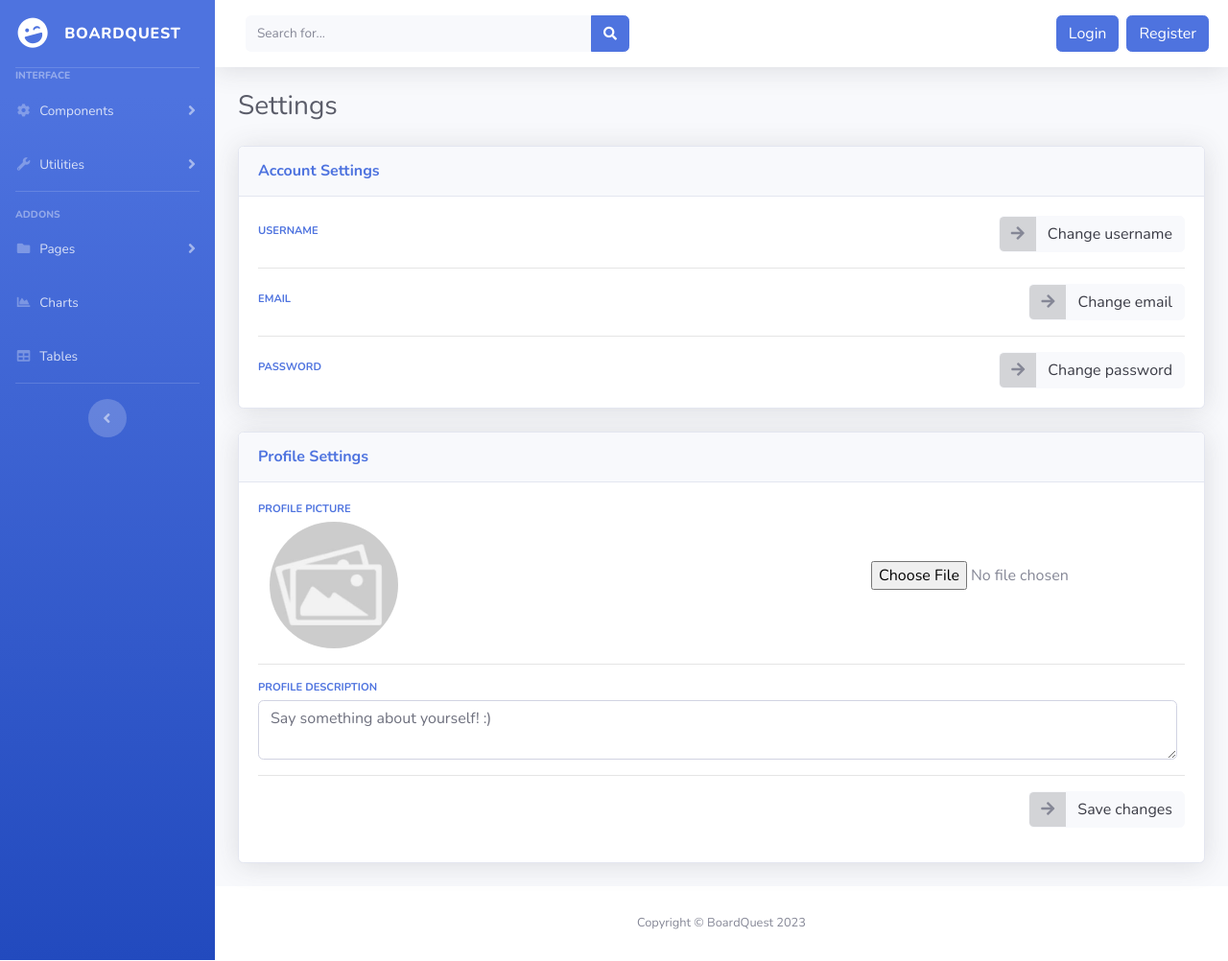
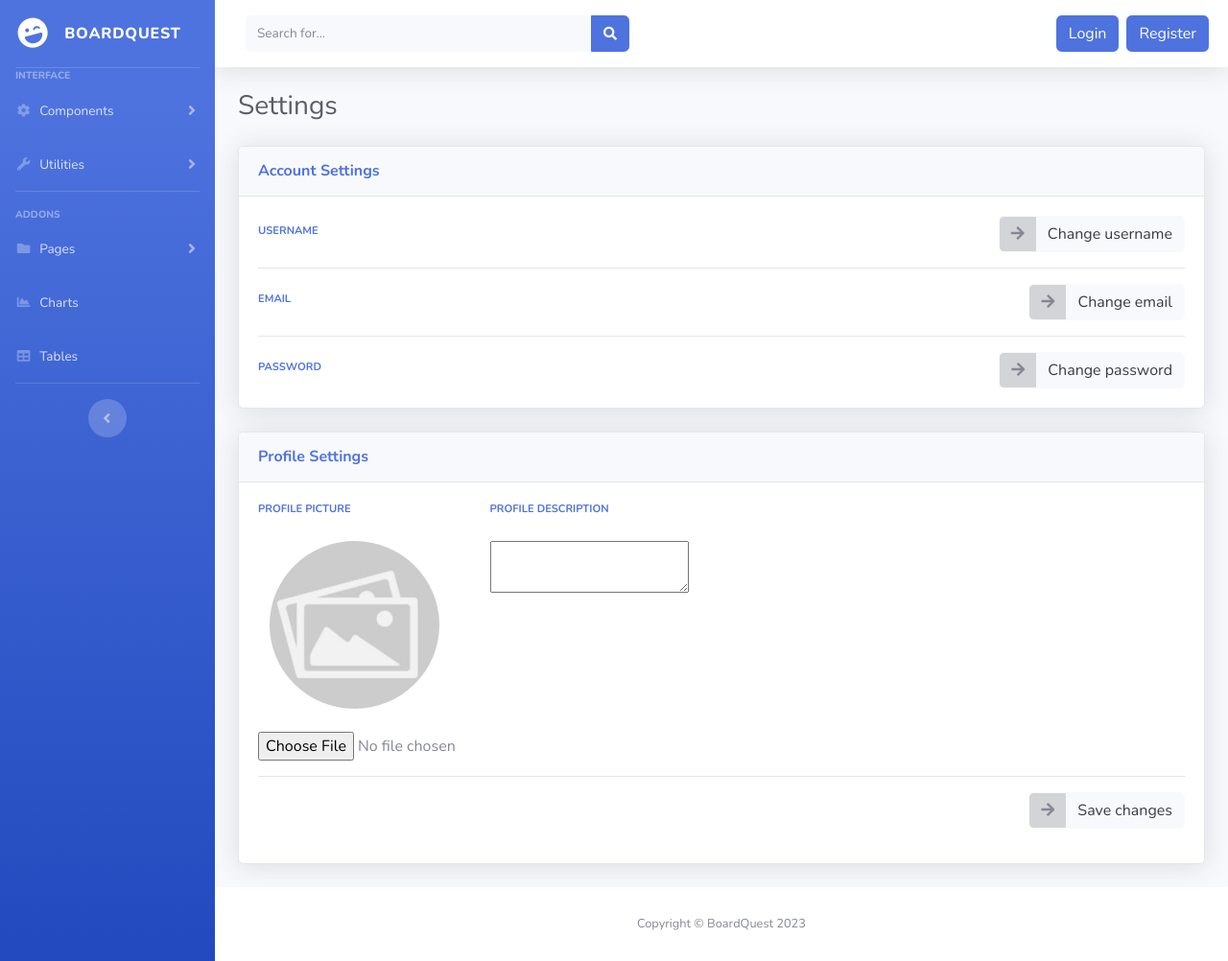
Before and after one commit to LukaszFraczek/BoardQuest, a Django app: template src/users/templates/users/settings.html in a window 1280 px wide. Shown: the whole page at 96% size. Run offline with Django 5.2, Linux system fonts and the light colour scheme; the template is opened without the code that fills it, so the values that code supplies are empty, except form fields; tables that the repository leaves empty hold one stand-in row (values such as "Sample post"); form fields are guessed from the names that the template uses; some libraries are stand-ins or nearby versions.

Commit message:
refactor: settings page refactor

```diff
--- a/src/users/templates/users/settings.html
+++ b/src/users/templates/users/settings.html
@@ -82,41 +82,34 @@
         </div>
         <div class="card-body">
 
-            <!-- Change profile pic -->
             <form method="post" enctype="multipart/form-data">
                 {% csrf_token %}
-                <div class="row no-gutters align-items-center">
-                    <div class="col mr-2">
-                        <div class="text-xs font-weight-bold text-primary text-uppercase mb-1">
+                <div class="row no-gutters">
+                    <!-- profile pic -->
+                    <div class="col-lg-3 col-md-4 col-sm-6">
+                        <div class="text-xs font-weight-bold text-primary text-uppercase mb-4">
                             PROFILE PICTURE</div>
                         <!-- Image -->
-                        <div class="col-lg-3 col-md-3 col-sm-4">
+                        <div class="align-items-center col-md-10 col-sm-10 mb-4">
                             <img class="img-profile rounded-circle img-fluid" src="{{ user.profile.image.url|default:'/media/profile_pics/default.jpg' }}">
                         </div>
+                        {{ form.image }}
                     </div>
-                    <input type="file" name="image">
-                </div>
-            <hr/>
-
-            <!-- Change profile description -->
-                <div class="row no-gutters align-items-center">
-                    <div class="col mr-2">
-                        <div class="text-xs font-weight-bold text-primary text-uppercase mb-1">
+                    <!-- profile description -->
+                    <div class="col-lg-9 col-md-8 col-sm-6">
+                        <div class="text-xs font-weight-bold text-primary text-uppercase mb-4">
                             PROFILE DESCRIPTION</div>
                         <!-- Description -->
-                        <div class="h5 mb-0 font-weight-bold text-gray-800">
-                            <textarea name="about_me" class="form-control">{{ user.profile.about_me|default:'Say something about yourself! :)' }}</textarea>
-                        </div>
+                        {{ form.about_me }}
                     </div>
                 </div>
-            <hr/>
+                <hr/>
 
-            <!-- save profile changes button -->
-            <div class="row no-gutters align-items-right">
-                <div class="col mr-2">
-                </div>
-                <div class="col-auto">
-                    <div class="form-group">
+                <!-- save profile changes button -->
+                <div class="row no-gutters align-items-right">
+                    <div class="col mr-2">
+                    </div>
+                    <div class="col-auto form-group">
                         <button type="submit" value="Update" class="btn btn-light btn-icon-split">
                             <span class="icon text-gray-600">
                                 <i class="fas fa-arrow-right"></i>
@@ -125,9 +118,9 @@
                         </button>
                     </div>
                 </div>
-            </div>
 
             </form>
+
 
         </div>
     </div>
```
Also changed, not shown: src/users/forms.py (+6 -1 lines).
